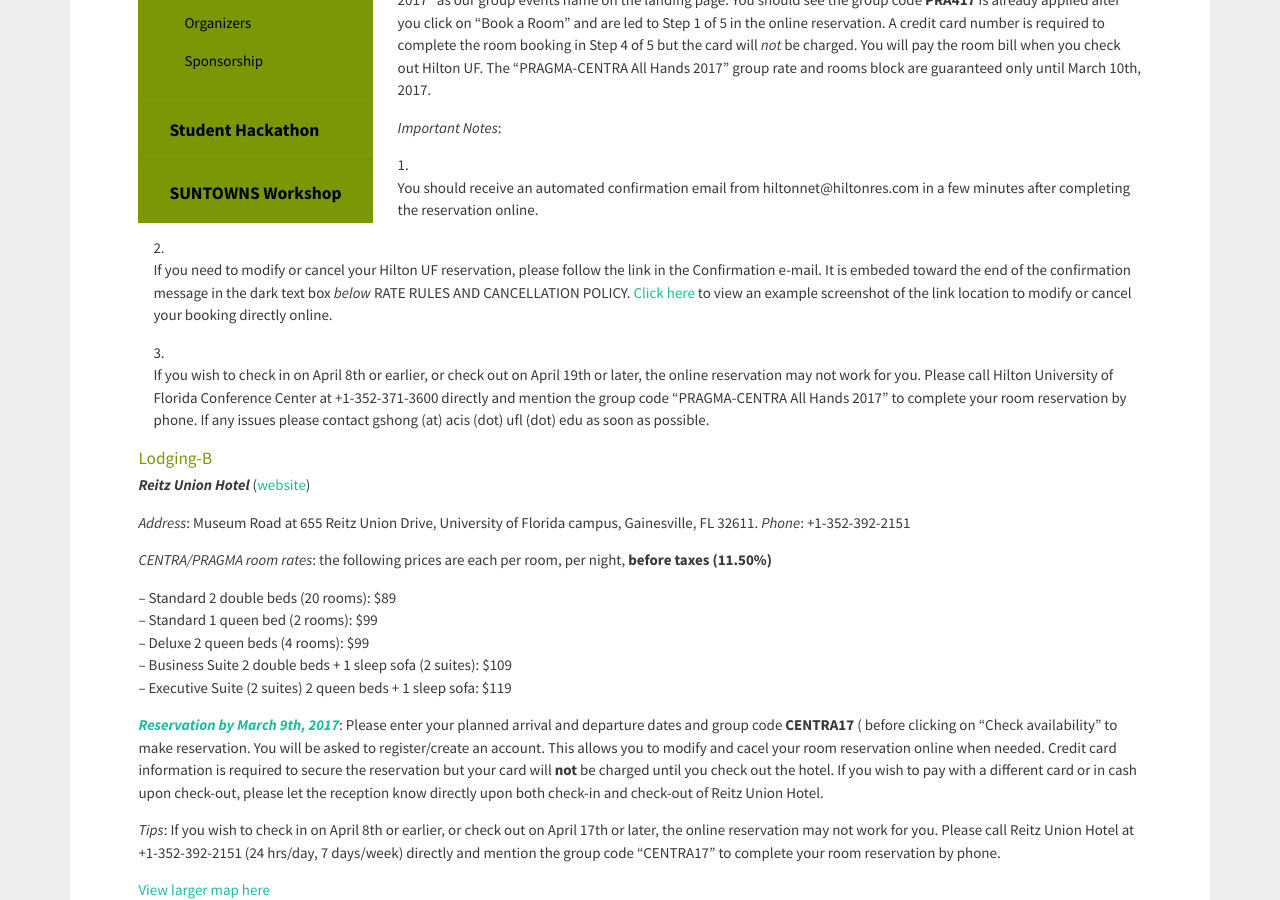
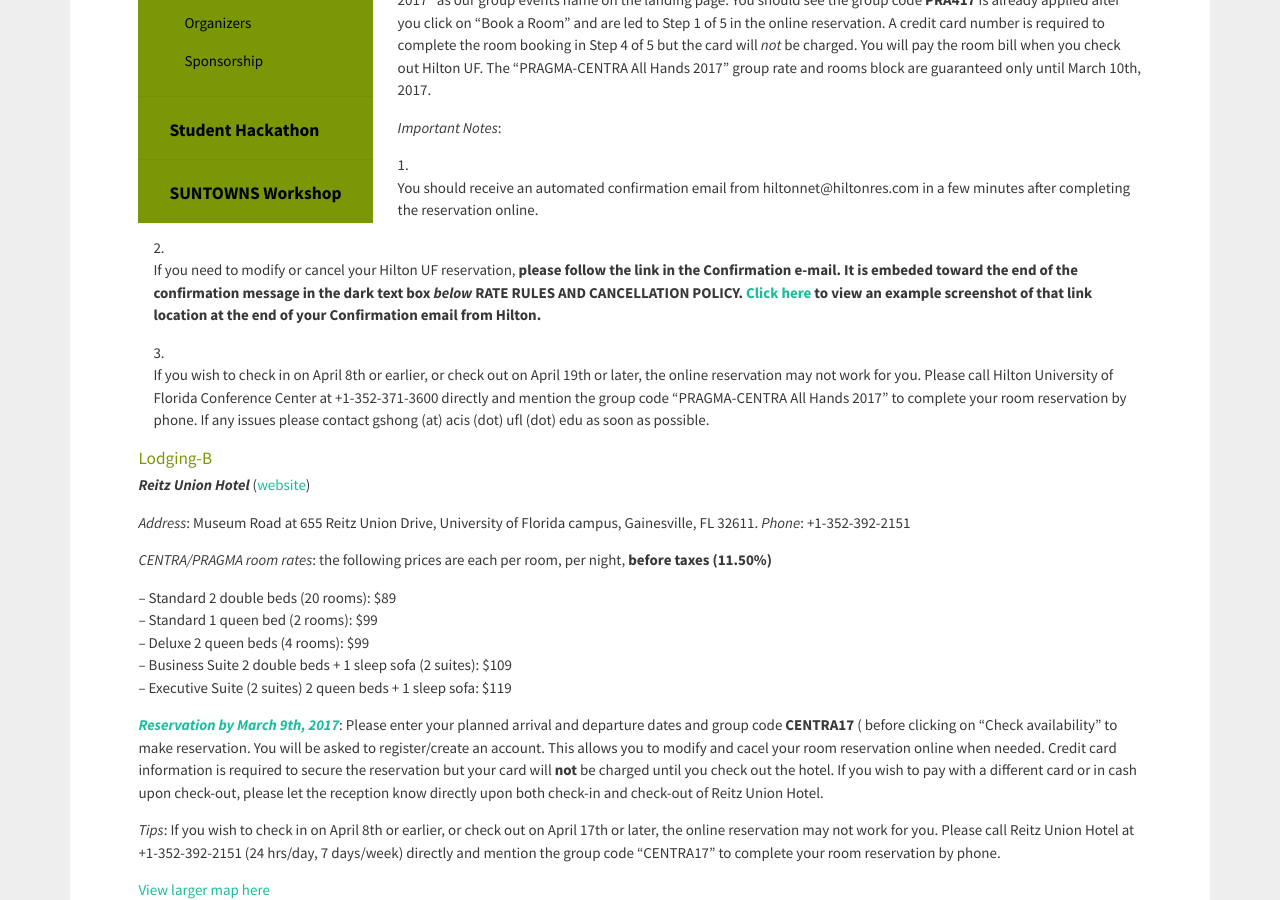
Before and after one commit to hmchou56/centra8, a Jekyll site: the page built from centra2/venue.md, in a window 1280 px wide and 900 px high, scrolled down 748 px. Built offline with Jekyll 4.4.1, drawn with Linux system fonts in a browser that asks for light colours; nearby versions of some CDN libraries.

Commit message:
updated Hilton cancel and modify instructions

```diff
--- a/_includes/venue2017.md
+++ b/_includes/venue2017.md
@@ -16,7 +16,7 @@
 
 1. You should receive an automated confirmation email from hiltonnet@hiltonres.com in a few minutes after completing the reservation online.
 
-2. If you need to modify or cancel your Hilton UF reservation, please follow the link in the Confirmation e-mail. It is embeded toward the end of the confirmation message in the dark text box *below* RATE RULES AND CANCELLATION POLICY. [Click here](http://www.globalcentra.org/img/Hilton_modify_cancel.png) to view an example screenshot of the link location to modify or cancel your booking directly online.
+2. If you need to modify or cancel your Hilton UF reservation, **please follow the link in the Confirmation e-mail. It is embeded toward the end of the confirmation message in the dark text box *below* RATE RULES AND CANCELLATION POLICY. [Click here](http://www.globalcentra.org/img/Hilton_modify_cancel.png) to view an example screenshot of that link location at the end of your Confirmation email from Hilton.**
 
 3. If you wish to check in on April 8th or earlier, or check out on April 19th or later, the online reservation may not work for you. Please call Hilton University of Florida Conference Center at +1-352-371-3600 directly and mention the group code "PRAGMA-CENTRA All Hands 2017" to complete your room reservation by phone. If any issues please contact gshong (at) acis (dot) ufl (dot) edu as soon as possible.
 <p>
```
